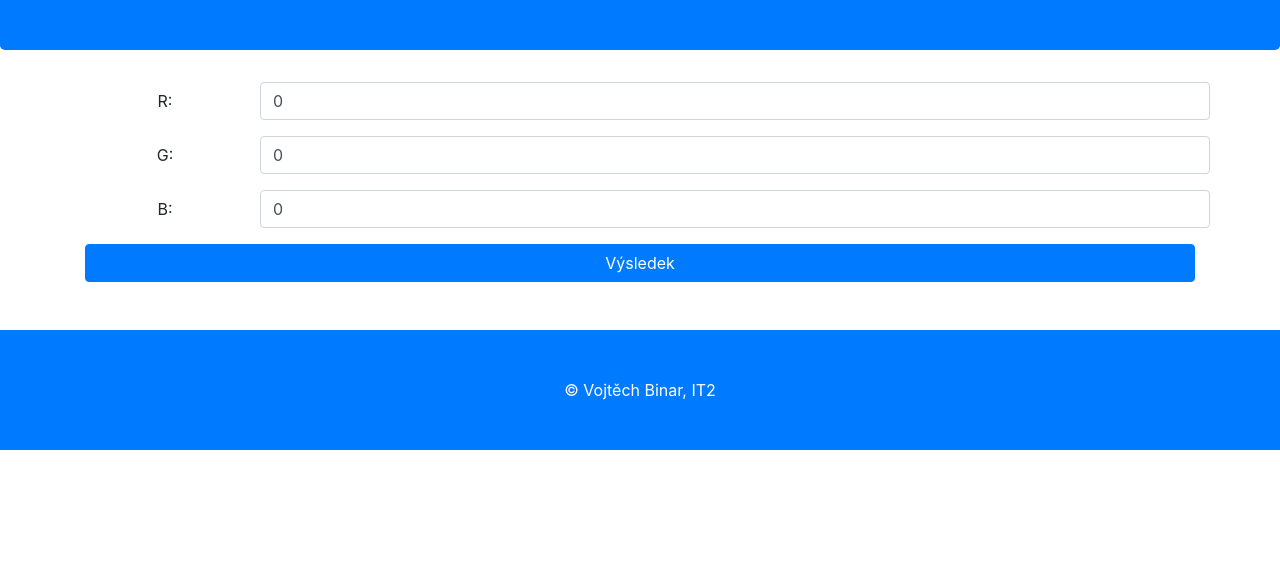
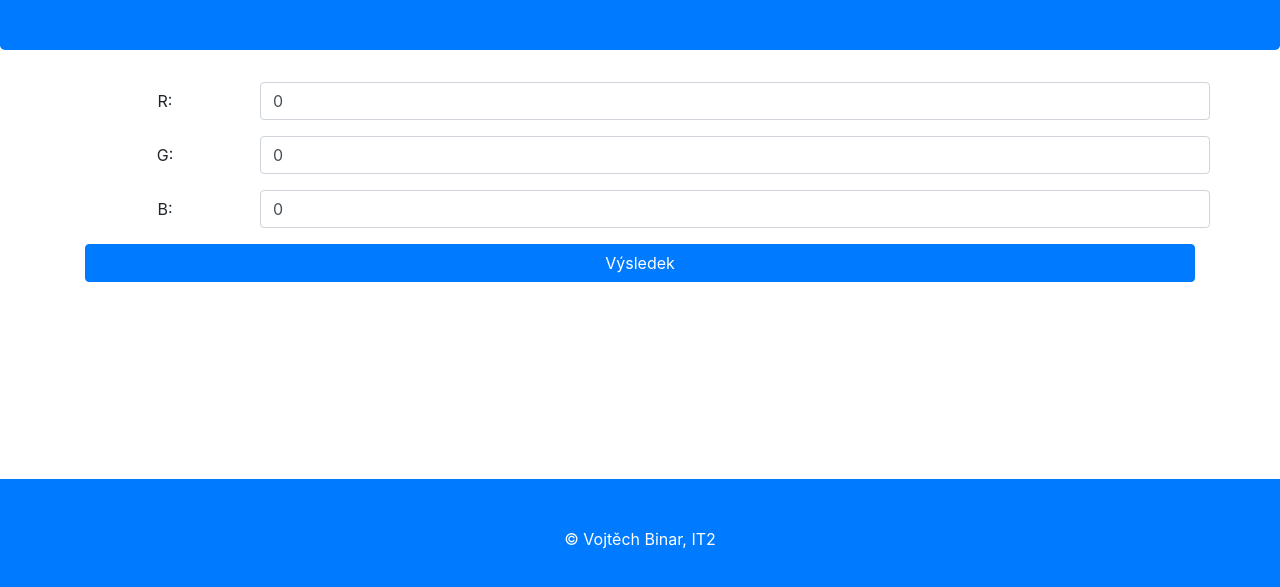
Before and after one commit to Exanys/RGB, a plain HTML site: page index.html in a window 1280 px wide. Shown: the part 201-788 px from the top of the page. Drawn offline with nearby package versions, Linux system fonts and the light colour scheme.

Commit message:
predelani_footeru

```diff
--- a/index.html
+++ b/index.html
@@ -32,7 +32,7 @@
             <div class="text-center color-black display-4 mt-4" id="vystup">
             </div>
       </main>
-      <footer class="page-footer font-small text-white text-center bg-primary mt-5 p-5">&copy; Vojtěch Binar, IT2</footer>
+      <footer style="position: absolute; bottom: 0; width: 100%;" class="page-footer font-small text-white text-center bg-primary mt-5 p-5">&copy; Vojtěch Binar, IT2</footer>
     <!-- Optional JavaScript -->
     <!-- jQuery first, then Popper.js, then Bootstrap JS -->
     <script src="https://code.jquery.com/jquery-3.3.1.slim.min.js" integrity="sha384-q8i/X+965DzO0rT7abK41JStQIAqVgRVzpbzo5smXKp4YfRvH+8abtTE1Pi6jizo" crossorigin="anonymous"></script>
```
